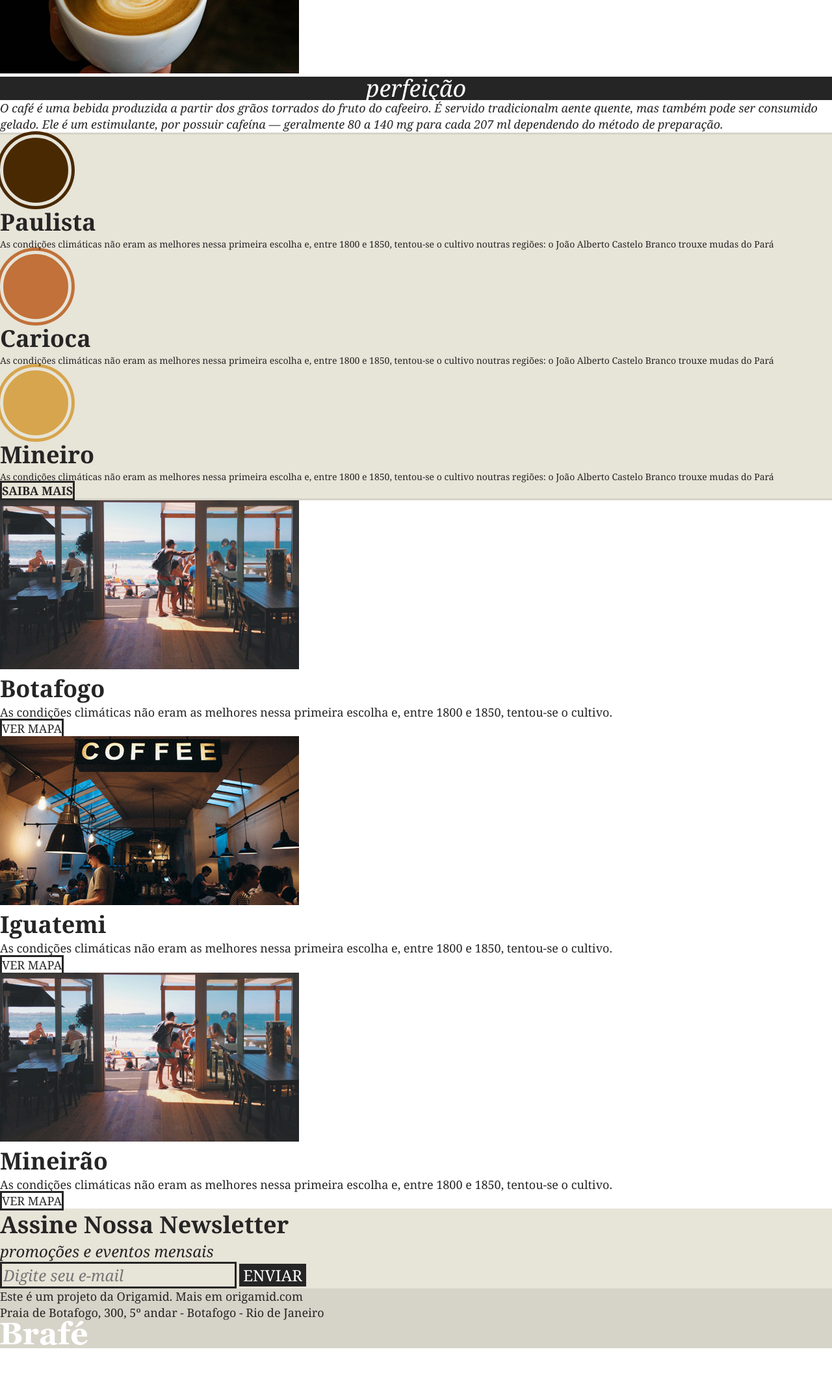
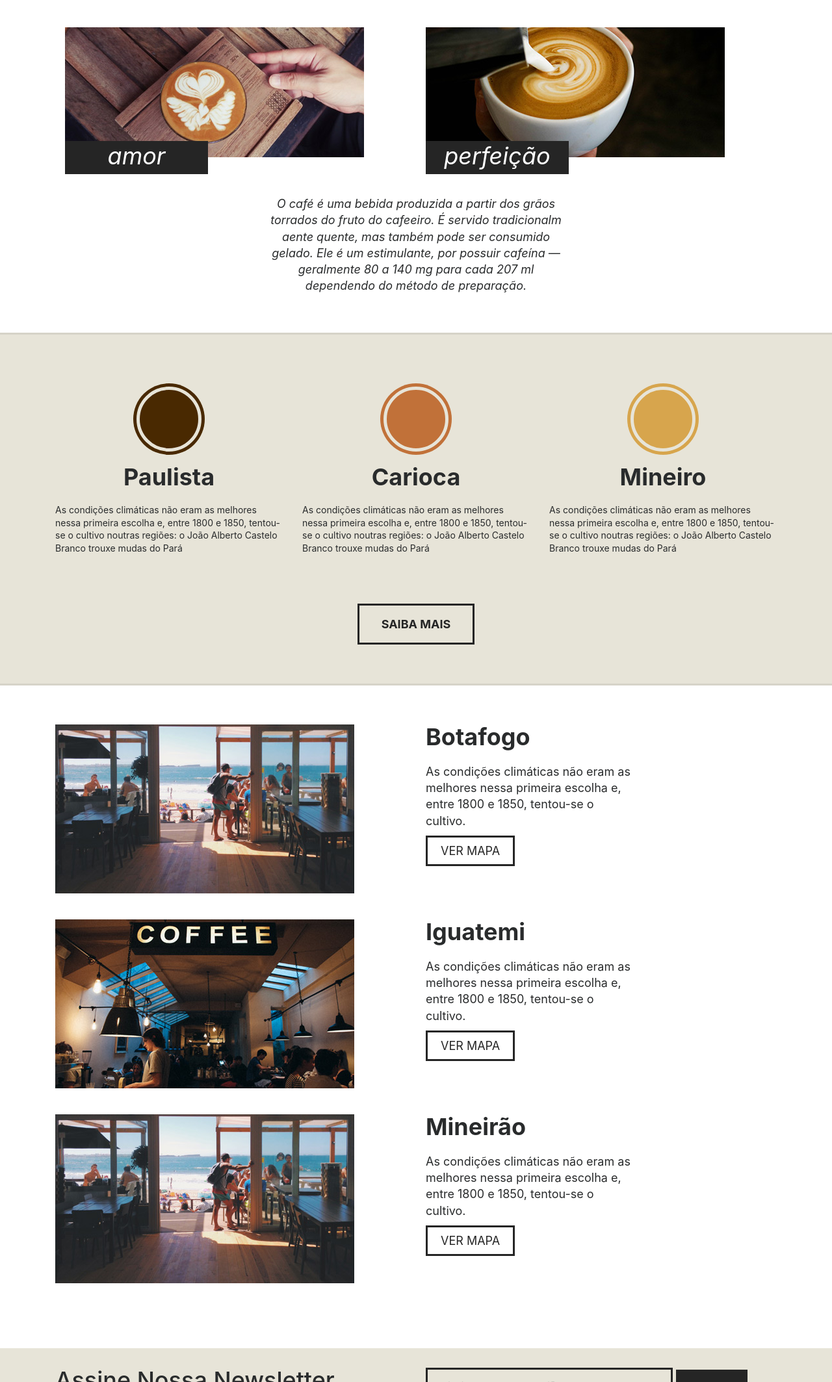
Before and after one commit to danielbecher/Origamid-CSS, a plain HTML site: page brafe1-Bootstrap/index.html in a window 1280 px wide. Shown: the part 673-2800 px from the top of the page at 65% size. Before the commit the page ends 2748 px from the top, so only its background shows below. Drawn offline with Linux system fonts and the light colour scheme.

Commit message:
Finalizando a estilização do Brafé 1 por Bootstrap

```diff
--- a/brafe1-Bootstrap/css/style.css
+++ b/brafe1-Bootstrap/css/style.css
@@ -14,10 +14,30 @@ body {
 	box-sizing: border-box;
 }
 
+img {
+	display: block;
+	max-width: 100%;
+}
+
 /* Menu */
 
 .menu {
 	background: #252525;
+}
+
+.menu-nav ul {
+	float: right;
+	list-style: none;
+}
+
+.menu-nav ul li {
+	display: inline-block;
+}
+
+.menu-nav ul li a {
+	display: inline-block;
+	padding: 10px;
+	margin-left: 10px;
 }
 
 .menu-nav a {
@@ -26,12 +46,24 @@ body {
 	font-size: 1.125em;
 }
 
+@media (max-width: 768px) {
+	.menu-nav ul {
+		float: none;
+	}
+	.menu-nav ul li a {
+		padding-left: 0;
+		margin-left: 10px;
+	}
+}
+
 /* Intro */
 
 .intro {
 	background: url('../img/bg-intro.jpg') no-repeat center center;
 	background-size: cover;
 	color: #fff;
+	padding: 150px 0;
+	text-align: center;
 }
 
 .intro h1 {
@@ -45,6 +77,7 @@ body {
 	width: 20px;
 	height: 4px;
 	background: #fff;
+	margin: 20px auto;
 }
 
 .intro p {
@@ -52,10 +85,24 @@ body {
 	font-size: 1.125em;
 }
 
+@media (max-width: 768px) {
+	.intro {
+		padding: 60px 0;
+	}
+}
+
 /* Sobre */
+
+.sobre {
+	padding-top: 60px;
+	padding-bottom: 60px;
+}
 
 .sobre h2 {
 	font-size: 2.25em;
+	text-align: center;
+	margin-bottom: 60px;
+	font-weight: bold;
 }
 
 .sobre-item h3 {
@@ -67,12 +114,19 @@ body {
 	font-weight: normal;
 	text-align: center;
 	position: relative;
+	width: 220px;
+	padding: 5px 0 10px 0;
+	top: -25px;
 }
+
 
 .sobre > p {
 	font-size: 1.125em;
 	line-height: 1.4em;
 	font-style: italic;
+	max-width: 460px;
+	text-align: center;
+	margin: 0 auto;
 }
 
 /* Produtos */
@@ -81,10 +135,19 @@ body {
 	background: #e7e4d8;
 	border-top: 3px solid #d6d3c8;
 	border-bottom: 3px solid #d6d3c8;
+	padding-top: 60px;
+	padding-bottom: 60px;
+}
+
+.produtos-item {
+	margin-bottom: 40px;
 }
 
 .produtos-item h2 {
 	font-size: 2.25em;
+	text-align: center;
+	margin-bottom: 20px;
+	font-weight: bold;
 }
 
 .produtos-item h2::before {
@@ -96,6 +159,7 @@ body {
 	border-radius: 50%;
 	border: 5px solid #e7e4d8;
 	box-shadow: 0 0 0 5px currentColor;
+	margin: 20px auto;
 }
 
 h2.produtos-paulista::before {
@@ -123,17 +187,39 @@ h2.produtos-mineiro::before {
 	font-size: 1.125em;
 	font-weight: bold;
 	text-transform: uppercase;
+	width: 180px;
+	display: block;
+	margin: 20px auto 0 auto;
+	padding: 15px 0;
+}
+
+.produtos-btn:hover {
+	text-decoration: none;
+	color: #252525;
 }
 
 /* Locais */
 
+.locais {
+	padding-top: 60px;
+	padding-bottom: 60px;
+}
+
+.locais-item {
+	margin-bottom: 40px;
+}
+
 .locais-item h2 {
 	font-size: 2.25em;
+	margin-bottom: 20px;
+	font-weight: bold;
 }
 
 .locais-item p {
 	font-size: 1.125em;
 	line-height: 1.4em;
+	max-width: 320px;
+	margin-bottom: 20px;
 }
 
 .locais-item a {
@@ -142,16 +228,20 @@ h2.produtos-mineiro::before {
 	text-decoration: none;
 	border: 3px solid;
 	color: #252525;
+	padding: 10px 20px;
 }
 
 /* Assine */
 
 .assine {
 	background: #e7e4d8;
+	padding-top: 30px;
+	padding-bottom: 30px;
 }
 
 .assine-info h2 {
 	font-size: 2.25em;
+	font-weight: italic;
 }
 
 .assine-info p {
@@ -159,19 +249,29 @@ h2.produtos-mineiro::before {
 	font-style: italic;
 }
 
+.assine-form {
+	display: flex;
+	margin-top: 10px;
+	flex-wrap: wrap;
+	align-content: flex-start;
+}
+
 .assine form label {
 	display: none;
 }
 
 .assine input {
+	align-self: flex-start;
 	border: 3px solid #252525;
 	background: none;
 	font-size: 1.5em;
 	font-style: italic;
 	font-family: Georgia, serif;
+	padding: 10px;
 }
 
 .assine button {
+	align-self: flex-start;
 	background: #252525;
 	border: none;
 	font-family: Georgia, serif;
@@ -179,15 +279,29 @@ h2.produtos-mineiro::before {
 	font-size: 1.5em;
 	color: #fff;
 	cursor: pointer;
+	padding: 10px;
 }
 
 /*Footer*/
 
 .footer {
 	background: #d6d3c8;
+	padding-top: 40px;
+	padding-bottom: 40px;
+}
+
+.footer img {
+	float: right;
 }
 
 .footer p {
 	font-size: 1.125em;
 	line-height: 1.4em;
 }
+
+@media (max-width: 768px) {
+	.footer img {
+		float: none;
+		margin-top: 20px;
+	}
+}
--- a/brafe1-Bootstrap/index.html
+++ b/brafe1-Bootstrap/index.html
@@ -5,13 +5,15 @@
 	<meta charset="utf-8">
 	<meta name="viewport" content="width=device-width, initial-scale=1, shrink-to-fit=no">
 	<link rel="stylesheet" type="text/css" href="css/style.css">
+	<link rel="stylesheet" type="text/css" href="css/bootstrap.min.css">
 </head>
 <body>
 
 	<header class="menu">
-		<div>
-			<a class="menu-logo" href="#"><img src="img/brafe.png" alt="Brafé"></a>
-			<nav class="menu-nav">
+		<div class="container">
+			<div class="row">
+				<a class="menu-logo col-md-4" href="#"><img src="img/brafe.png" alt="Brafé"></a>
+				<nav class="menu-nav col-md-8">
 					<ul>
 						<li><a href="#">Sobre</a></li>
 						<li><a href="#">Produtos</a></li>
@@ -20,6 +22,7 @@
 					</ul>
 				</nav>
 			</div>
+		</div>
 	</header>
 
 	<main class="intro">
@@ -27,16 +30,18 @@
 		<p>Direto das fazendas de Minas Gerais</p>
 	</main>
 
-	<section class="sobre">
+	<section class="sobre container">
 		<h2>Uma Mistura de</h2>
-		<div>
-			<div class="sobre-item">
+		<div class="container">
+			<div class="row">
+				<div class="sobre-item col-sm">
 					<img src="img/cafe-1.jpg">
 					<h3>amor</h3>
 				</div>
-			<div class="sobre-item">
+				<div class="sobre-item col-sm">
 					<img src="img/cafe-2.jpg">
 					<h3>perfeição</h3>
+				</div>
 			</div>
 		</div>
 		<p>O café é uma bebida produzida a partir dos grãos torrados do fruto do cafeeiro. É servido tradicionalm
@@ -44,45 +49,53 @@ aente quente, mas também pode ser consumido gelado. Ele é um estimulante, por
 	</section>
 
 	<section class="produtos">
-		<div>
-			<div class="produtos-item">
+		<div class="container">
+			<div class="row">
+				<div class="produtos-item col-sm">
 					<h2 class="produtos-paulista">Paulista</h2>
 					<p>As condições climáticas não eram as melhores nessa primeira escolha e, entre 1800 e 1850, tentou-se o cultivo noutras regiões: o João Alberto Castelo Branco trouxe mudas do Pará</p>
 				</div>
-			<div class="produtos-item">
+				<div class="produtos-item col-sm">
 					<h2 class="produtos-carioca">Carioca</h2>
 					<p>As condições climáticas não eram as melhores nessa primeira escolha e, entre 1800 e 1850, tentou-se o cultivo noutras regiões: o João Alberto Castelo Branco trouxe mudas do Pará</p>
 				</div>
-			<div class="produtos-item">
+				<div class="produtos-item col-sm">
 					<h2 class="produtos-mineiro">Mineiro</h2>
 					<p>As condições climáticas não eram as melhores nessa primeira escolha e, entre 1800 e 1850, tentou-se o cultivo noutras regiões: o João Alberto Castelo Branco trouxe mudas do Pará</p>
+				</div>
 			</div>
 		</div>
 		<a class="produtos-btn" href="#">Saiba Mais</a>
 	</section>
 
-	<section class="locais">
-		<div class="locais-item">
+	<section class="locais container">
+		<div class="locais-item row">
+			<div class="col-sm">
 				<img src="img/botafogo.jpg" alt="Brafé unidade Botafogo">
-			<div>
+			</div>
+			<div class="col-sm">
 				<h2>Botafogo</h2>
 				<p>As condições climáticas não eram as melhores nessa primeira escolha e, entre 1800 e 1850, tentou-se o cultivo.</p>
 				<a href="#">Ver Mapa</a>
 			</div>
 		</div>
 
-		<div class="locais-item">
+		<div class="locais-item row">
+			<div class="col-sm">
 				<img src="img/iguatemi.jpg" alt="Brafé unidade Iguatemi">
-			<div>
+			</div>
+			<div class="col-sm">
 				<h2>Iguatemi</h2>
 				<p>As condições climáticas não eram as melhores nessa primeira escolha e, entre 1800 e 1850, tentou-se o cultivo.</p>
 				<a href="#">Ver Mapa</a>
 			</div>
 		</div>
 
-		<div class="locais-item">
+		<div class="locais-item row">
+			<div class="col-sm">
 				<img src="img/botafogo.jpg" alt="Brafé unidade Mineirão">
-			<div>
+			</div>
+			<div class="col-sm">
 				<h2>Mineirão</h2>
 				<p>As condições climáticas não eram as melhores nessa primeira escolha e, entre 1800 e 1850, tentou-se o cultivo.</p>
 				<a href="#">Ver Mapa</a>
@@ -92,23 +105,29 @@ aente quente, mas também pode ser consumido gelado. Ele é um estimulante, por
 	</section>
 
 	<section class="assine">
-		<div>
-			<div class="assine-info">
+		<div class="container">
+			<div class="row">
+				<div class="assine-info col-sm">
 					<h2>Assine Nossa Newsletter</h2>
 					<p>promoções e eventos mensais</p>
 				</div>
-			<form>
+				<form class="col-sm">
 					<label>E-mail</label>
 					<input type="text" placeholder="Digite seu e-mail">
 					<button type="submit">Enviar</button>
 				</form>
 			</div>
+		</div>
 	</section>
 
 	<footer class="footer">
-		<div>
-			<p>Este é um projeto da Origamid. Mais em origamid.com<br>Praia de Botafogo, 300, 5º andar - Botafogo - Rio de Janeiro</p>
+		<div class="container">
+			<div class="row">
+				<p class="col-8">Este é um projeto da Origamid. Mais em origamid.com<br>Praia de Botafogo, 300, 5º andar - Botafogo - Rio de Janeiro</p>
+				<div class="col-sm">
 					<img src="img/brafe.png" alt="Brafé">
+				</div>
+			</div>
 		</div>
 	</footer>
 
```
Lines whose indentation alone changed are shown as unchanged.
